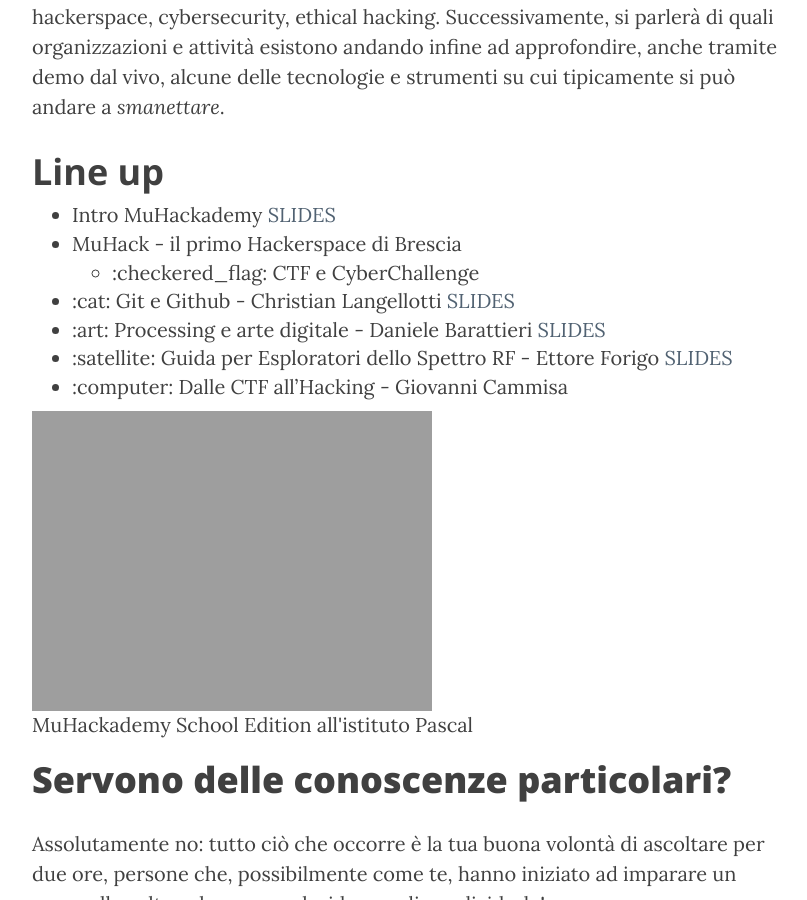
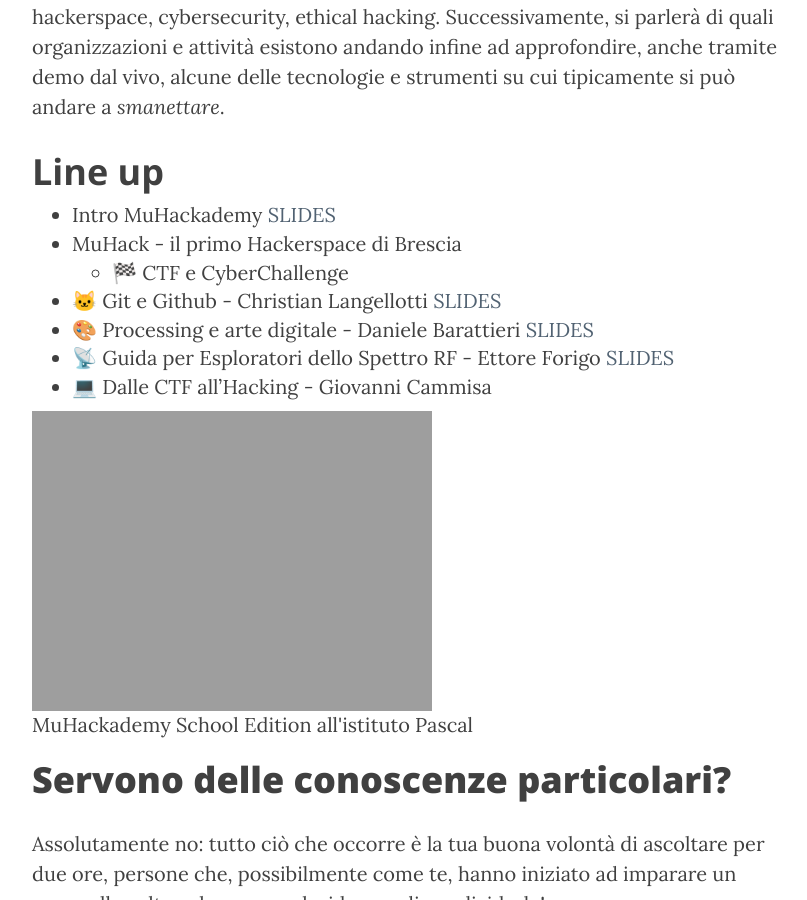
Before and after one commit to muhack/muhack.github.io, a Jekyll site: the page built from _posts/2023-05-29-muhackademy-school-edition.md, in a window 1280 px wide and 900 px high, scrolled down 2627 px. Shown: the whole window, without its empty margins (233-1040 px from the left). Built offline with Jekyll 4.4.1, drawn with Linux system fonts in a browser that asks for light colours; some of the changed lines change nothing that is shown.

Commit message:
fix update muhackademy se post

```diff
--- a/_posts/2023-05-29-muhackademy-school-edition.md
+++ b/_posts/2023-05-29-muhackademy-school-edition.md
@@ -32,11 +32,11 @@
 
 * Intro MuHackademy [SLIDES](/public/doc/muhackademy-se/intro.pdf)
 * MuHack - il primo Hackerspace di Brescia
-    * :checkered_flag: CTF e CyberChallenge
-* :cat: Git e Github - Christian Langellotti [SLIDES](/public/doc/muhackademy-se/git_e_github.pdf)
-* :art: Processing e arte digitale - Daniele Barattieri [SLIDES](/public/doc/muhackademy-se/processing.odp)
-* :satellite: Guida per Esploratori dello Spettro RF - Ettore Forigo [SLIDES](/public/doc/muhackademy-se/Guida_per_Esploratori_dello_Spettro_RF.pdf)
-* :computer: Dalle CTF all'Hacking - Giovanni Cammisa
+    * 🏁 CTF e CyberChallenge
+* 🐱 Git e Github - Christian Langellotti [SLIDES](/public/doc/muhackademy-se/git_e_github.pdf)
+* 🎨 Processing e arte digitale - Daniele Barattieri [SLIDES](/public/doc/muhackademy-se/processing.odp)
+* 📡 Guida per Esploratori dello Spettro RF - Ettore Forigo [SLIDES](/public/doc/muhackademy-se/Guida_per_Esploratori_dello_Spettro_RF.pdf)
+* 💻 Dalle CTF all'Hacking - Giovanni Cammisa
 
 <figure><a href="{{ site.url }}public/img/2023-05-29-mse-present.jpg"><img src="{{ site.url }}public/img/2022-12-20-mse-present.jpg" alt="MuHackademy School Edition all'istituto Pascal"></a><figcaption>MuHackademy School Edition all'istituto Pascal</figcaption></figure>
 
```
